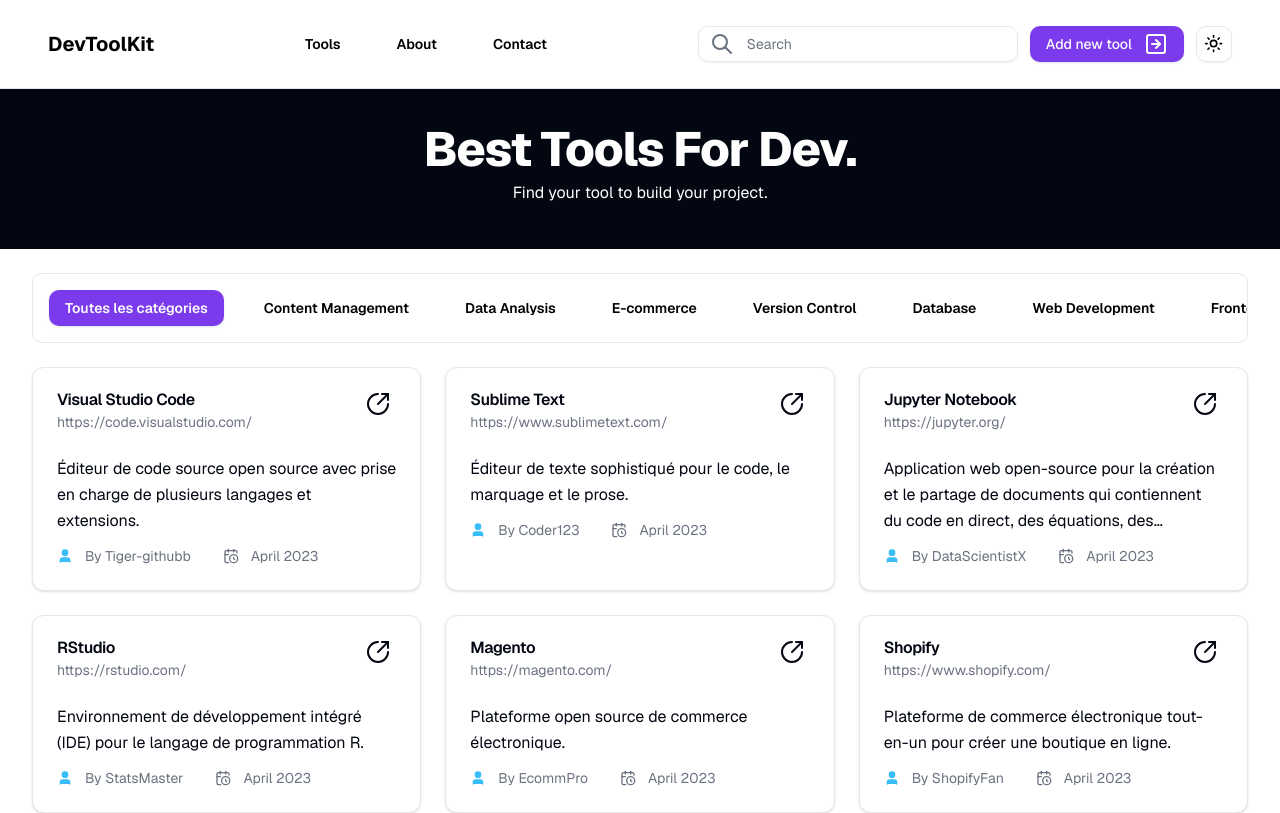
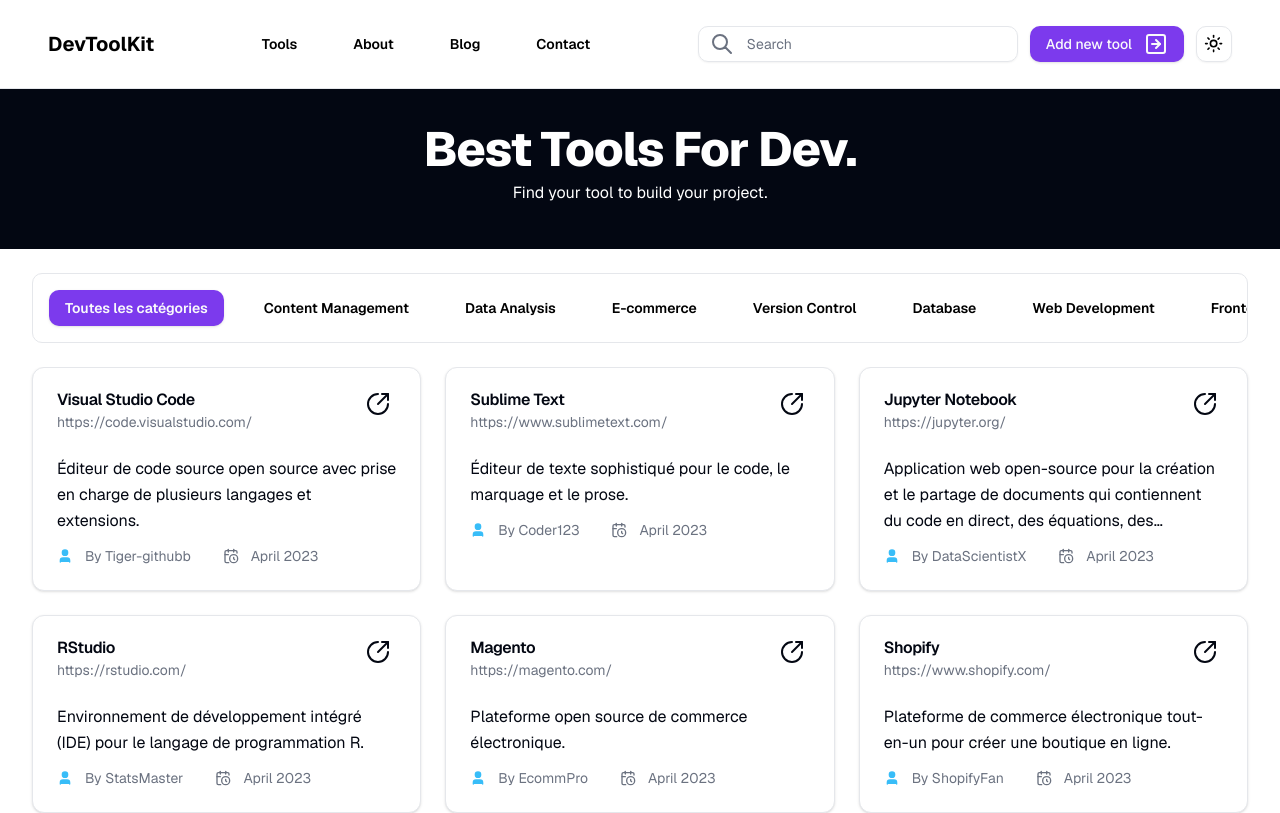
Before and after one commit to tiger-githubb/DevToolBox, a Next.js app: page / in a window 1280 px wide. Shown: the top 813 px of the page. Built offline with nearby package versions, Linux system fonts and the light colour scheme.

Commit message:
header update

```diff
--- a/components/Header.tsx
+++ b/components/Header.tsx
@@ -19,6 +19,10 @@ const routes = [
   {
     href: "/",
     label: "About",
+  },
+  {
+    href: "/blog",
+    label: "Blog",
   },
   {
     href: "/",
```
